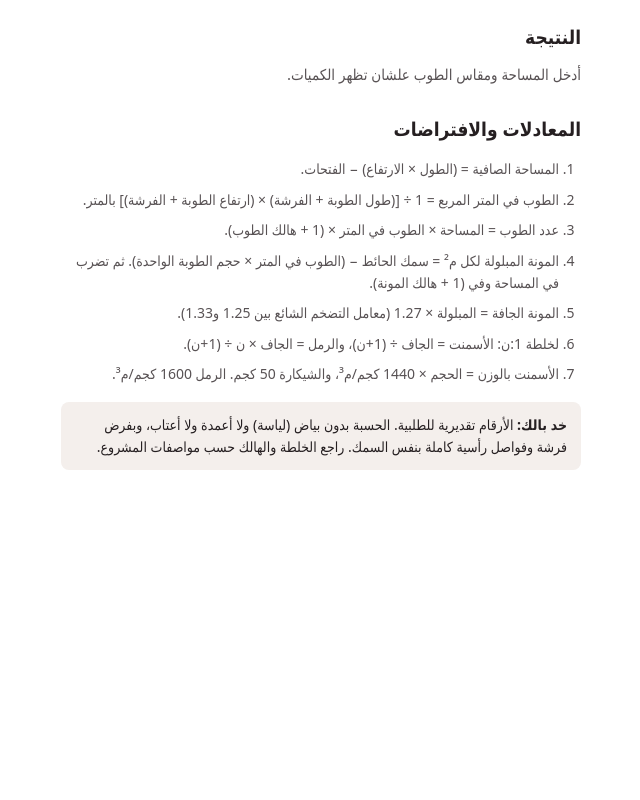
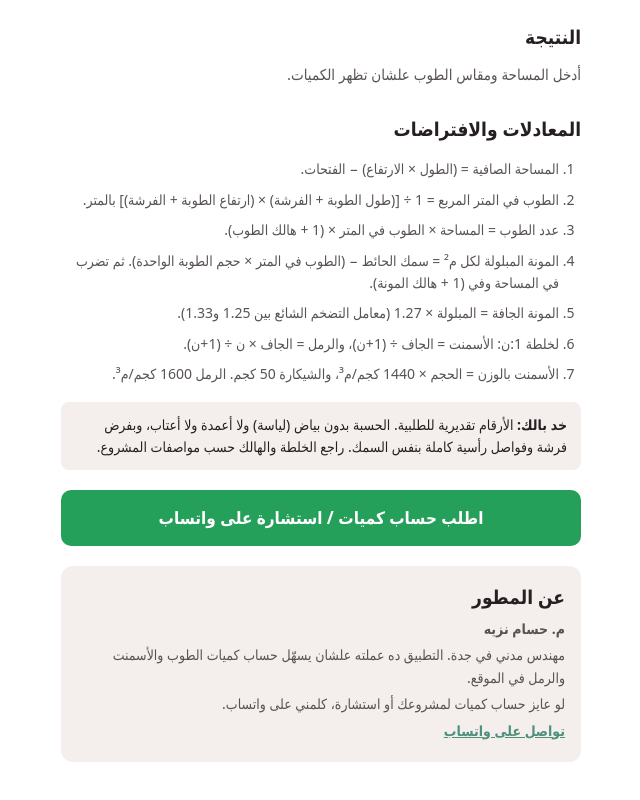
Before and after one commit to hn-brickcalc/calculator, a plain HTML site: page index.html in a window 1280 px wide. Shown: the part 819-1619 px from the top of the page, without its empty margins (319-959 px from the left). Before the commit the page ends 1337 px from the top, so only its background shows below. Drawn offline with Linux system fonts and the light colour scheme.

Commit message:
Add CTA button and about section in index.html

```diff
--- a/index.html
+++ b/index.html
@@ -36,6 +36,11 @@ ol li{margin-bottom:8px}
 .warn{background:var(--sand);border-radius:8px;padding:12px 14px;font-size:14px;margin-top:16px}
 bdi{unicode-bidi:isolate}
 .hide{display:none}
+.cta{display:block;text-align:center;background:#25a05a;color:#fff;text-decoration:none;font-weight:700;font-size:17px;padding:14px;border-radius:10px;margin-top:20px}
+.about{background:var(--sand);border-radius:12px;padding:16px;margin-top:20px}
+.about h2{margin:0 0 6px}
+.about p{margin:4px 0;color:var(--ink2);font-size:14px}
+.about a{color:var(--teal);font-weight:600}
 </style>
 </head>
 <body>
@@ -91,8 +96,16 @@ bdi{unicode-bidi:isolate}
 <li>الأسمنت بالوزن = الحجم × 1440 كجم/م³، والشيكارة 50 كجم. الرمل 1600 كجم/م³.</li>
 </ol>
 <div class="warn"><b>خد بالك:</b> الأرقام تقديرية للطلبية. الحسبة بدون بياض (لياسة) ولا أعمدة ولا أعتاب، وبفرض فرشة وفواصل رأسية كاملة بنفس السمك. راجع الخلطة والهالك حسب مواصفات المشروع.</div>
+<a class="cta" id="waBtn" href="#" target="_blank" rel="noopener">اطلب حساب كميات / استشارة على واتساب</a>
+<section class="about" id="about"><h2>عن المطور</h2>
+<p><b id="devName"></b></p>
+<p>مهندس مدني في جدة. التطبيق ده عملته علشان يسهّل حساب كميات الطوب والأسمنت والرمل في الموقع.</p>
+<p>لو عايز حساب كميات لمشروعك أو استشارة، كلمني على واتساب.</p>
+<p><a id="waLink" href="#" target="_blank" rel="noopener">تواصل على واتساب</a></p></section>
 </main>
 <script>
+var CONFIG={name:'م. حسام نزيه',whatsapp:'966571431108',msg:'السلام عليكم، عايز حساب كميات / استشارة.'};
+(function(){var u='https://wa.me/'+CONFIG.whatsapp+'?text='+encodeURIComponent(CONFIG.msg);document.getElementById('waBtn').href=u;document.getElementById('waLink').href=u;document.getElementById('devName').textContent=CONFIG.name})();
 var $=function(i){return document.getElementById(i)};
 var mode='dims',mix=4;
 function n(v){v=String(v).replace(/[٠-٩]/g,function(d){return '٠١٢٣٤٥٦٧٨٩'.indexOf(d)}).replace('٫','.').replace(',','.');var x=parseFloat(v);return isFinite(x)&&x>0?x:0}
```
